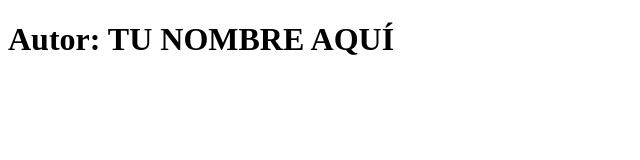
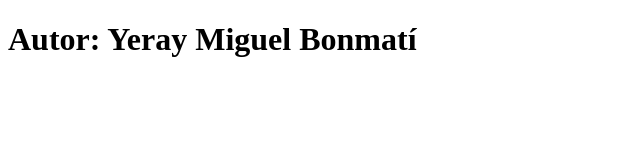
Before and after one commit to YShadows12/practica_vuejs_componentes, a website: page index.html in a window 1280 px wide. Shown: the whole page, without its empty margins (0-640 px from the left). Drawn offline with Linux system fonts and the light colour scheme.

Commit message:
Un pequeño paso para java pero un gran paso para el html

```diff
--- a/index.html
+++ b/index.html
@@ -12,7 +12,7 @@
 
     <body>
 
-        <h1 id="autor">Autor: TU NOMBRE AQUÍ</h1>
+        <h1 id="autor">Autor: Yeray Miguel Bonmatí</h1>
 
         <!-- https://vuejs.org/v2/guide/index.html -->
         <div id="app">
```
